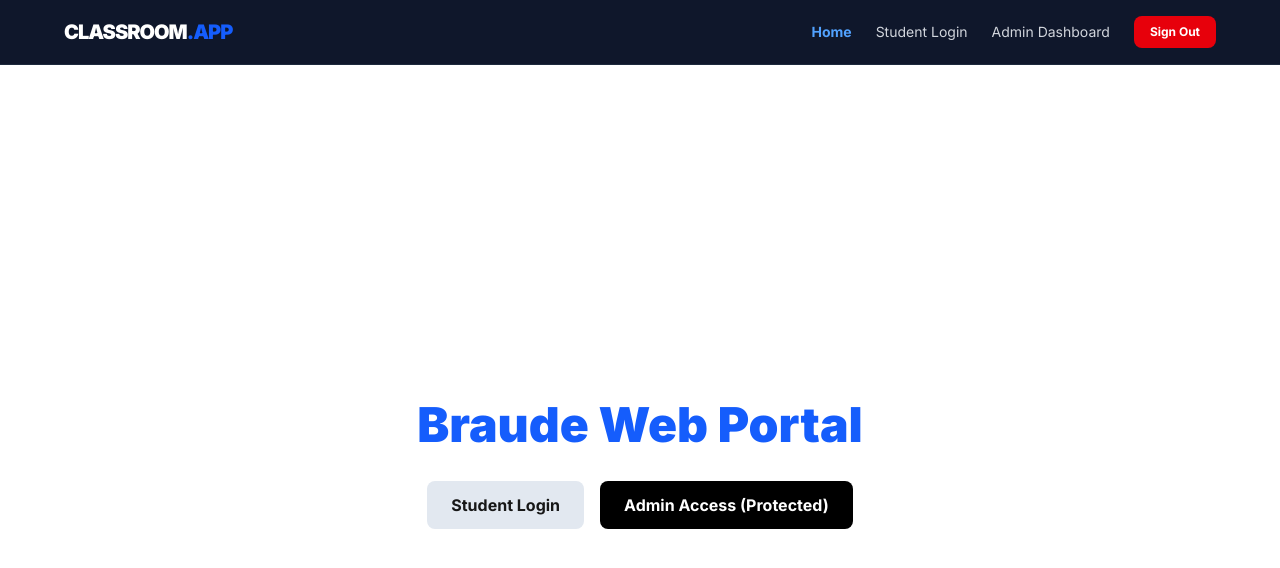
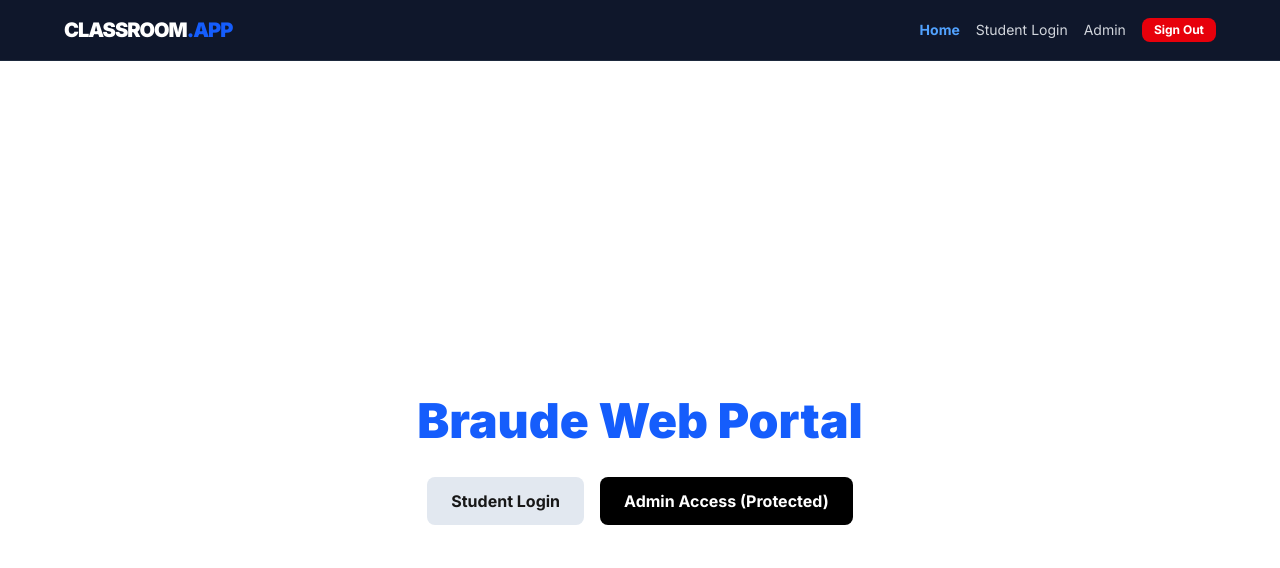
Before and after one commit to zeldner/tenth2026Web, a Next.js app in the folder lesson-02-portal/: page / in a window 1280 px wide. Shown: the top 568 px of the page. Built offline with nearby package versions, Linux system fonts and the light colour scheme.

Commit message:
commit : Navbar and Login Page Improvements

```diff
--- a/lesson-02-portal/src/components/Navbar.tsx
+++ b/lesson-02-portal/src/components/Navbar.tsx
@@ -1,25 +1,23 @@
 // Ilya Zeldner - Braude College - 2026
-"use client"; // Must be client-side to handle clicks and path checking
+"use client";
 import Link from "next/link";
 import { usePathname, useRouter } from "next/navigation";
 import { createBrowserClient } from "@supabase/ssr";
 
 export default function Navbar() {
-  const pathname = usePathname(); // Tells us which page we are on
+  const pathname = usePathname();
   const router = useRouter();
 
-  // Logic to Sign Out
   const handleLogout = async () => {
     const supabase = createBrowserClient(
       process.env.NEXT_PUBLIC_SUPABASE_URL!,
       process.env.NEXT_PUBLIC_SUPABASE_ANON_KEY!
     );
     await supabase.auth.signOut();
-    router.refresh(); // Refresh to clear data
-    router.push("/"); // Go back home
+    router.refresh();
+    router.push("/");
   };
 
-  // Helper to style the active link (make it blue if we are on that page)
   const isActive = (path: string) =>
     pathname === path
       ? "text-blue-400 font-bold"
@@ -27,8 +25,11 @@ export default function Navbar() {
 
   return (
     <nav className="bg-slate-900 text-white p-4 border-b border-slate-800 sticky top-0 z-50">
-      <div className="max-w-6xl mx-auto flex justify-between items-center">
-        {/* LOGO - Always goes Home */}
+      {/* CHANGE 1: flex-col (Mobile: Stack vertical) -> md:flex-row (Desktop: Row horizontal)
+          CHANGE 2: gap-4 (Add space between stacked items)
+      */}
+      <div className="max-w-6xl mx-auto flex flex-col md:flex-row justify-between items-center gap-4">
+        {/* LOGO */}
         <Link
           href="/"
           className="text-xl font-black tracking-tighter hover:text-blue-400 transition"
@@ -37,7 +38,8 @@ export default function Navbar() {
         </Link>
 
         {/* NAVIGATION LINKS */}
-        <div className="flex gap-6 items-center text-sm">
+        {/* CHANGE 3: flex-wrap allows links to drop to a new line if screen is REALLY small */}
+        <div className="flex gap-4 items-center text-sm flex-wrap justify-center">
           <Link href="/" className={isActive("/")}>
             Home
           </Link>
@@ -47,13 +49,12 @@ export default function Navbar() {
           </Link>
 
           <Link href="/admin" className={isActive("/admin")}>
-            Admin Dashboard
+            Admin
           </Link>
 
-          {/* LOGOUT BUTTON - The "Reset" Switch */}
           <button
             onClick={handleLogout}
-            className="bg-red-600 px-4 py-2 rounded-lg text-xs font-bold hover:bg-red-700 transition"
+            className="bg-red-600 px-3 py-1 rounded-lg text-xs font-bold hover:bg-red-700 transition"
           >
             Sign Out
           </button>
```
